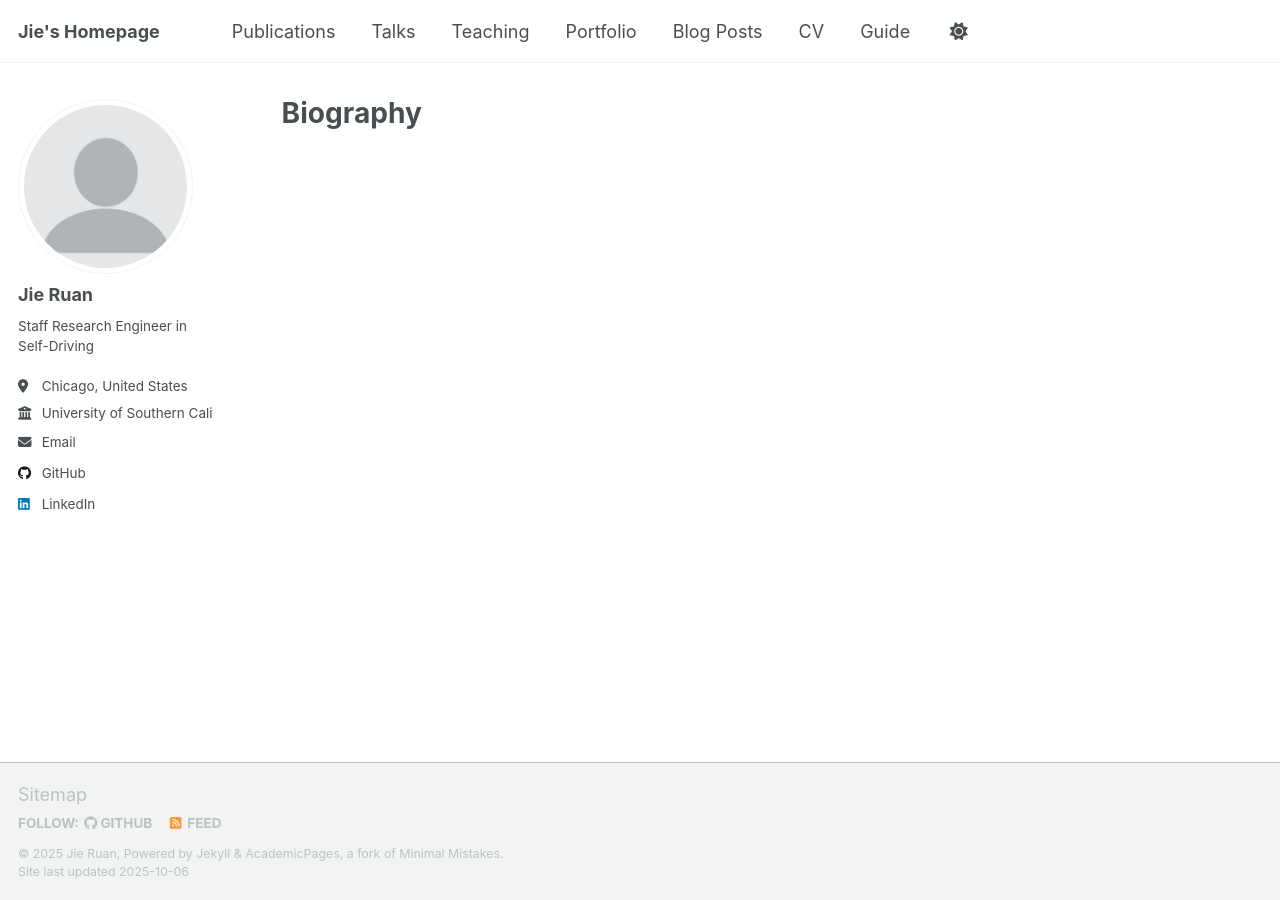
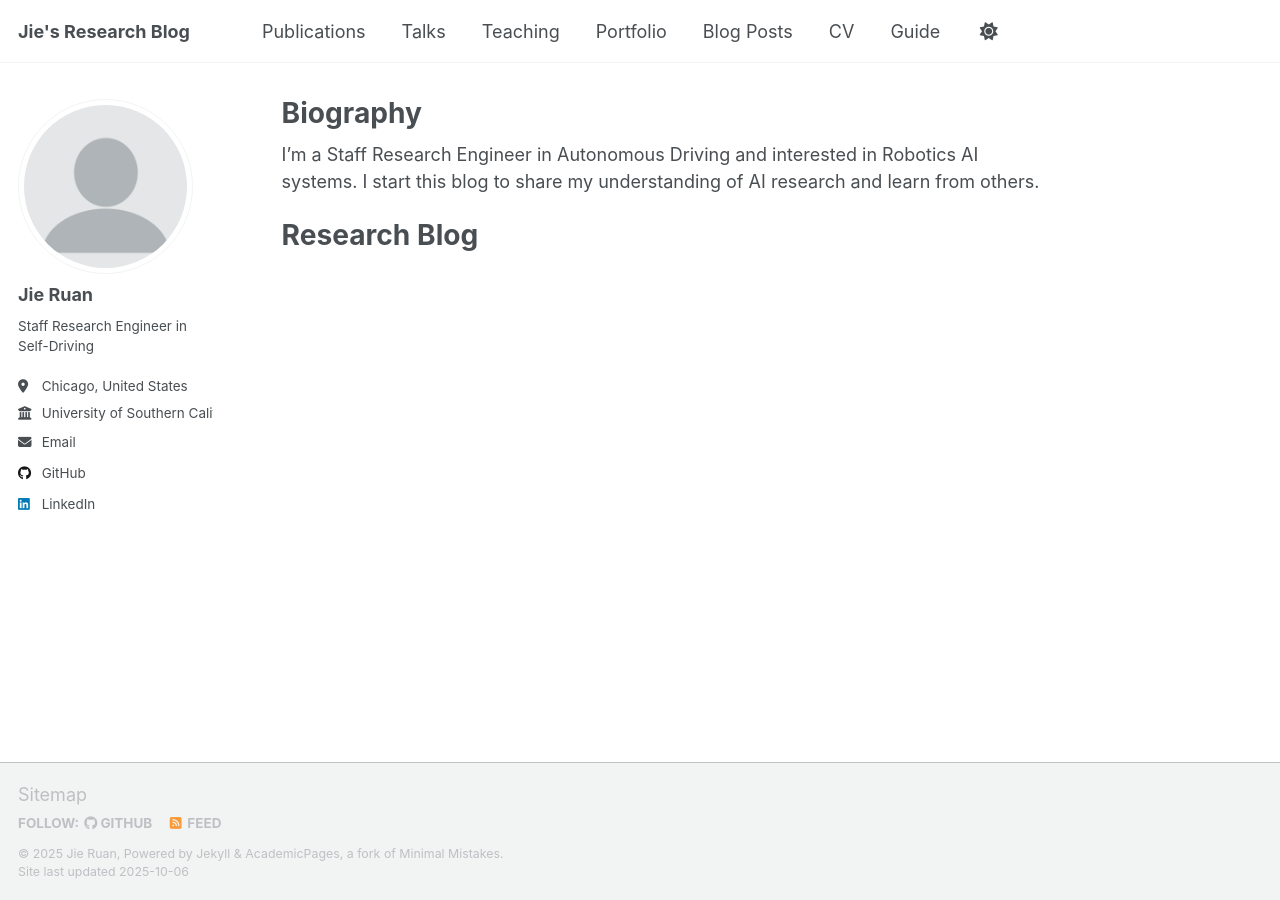
Before and after one commit to jieruan02-cn/jieruan.github.io, a Jekyll site: the page built from _pages/about.md, in a window 1280 px wide. Built offline with Jekyll 4.4.1, drawn with Linux system fonts in a browser that asks for light colours; a script that is not in the unit is left out.

Commit message:
Add research blog section.

```diff
--- a/_config.yml
+++ b/_config.yml
@@ -9,7 +9,7 @@
 # Basic Site Settings
 locale                   : "en-US"
 site_theme               : "default" # Currently available options are "default", "air"
-title                    : "Jie's Homepage"
+title                    : "Jie's Research Blog"
 title_separator          : "-"
 name                     : &name "Jie Ruan"
 description              : &description "Jie Ruan's Personal Website and Research Blog."   # Update this with a general description of your site, this is the default if not overridden by a page
@@ -63,7 +63,7 @@ author:
   keybase          : # Username
   instagram        : # Username
   lastfm           : # Username
-  linkedin         : "https://www.linkedin.com/in/jie-ruan-551182b5/" # Username
+  linkedin         : jie-ruan-551182b5 # Username
   mastodon         : # URL
   medium           : # URL
   pinterest        : # Username
--- a/_pages/about.md
+++ b/_pages/about.md
@@ -6,6 +6,11 @@ redirect_from:
   - /about/
   - /about.html
 ---
+
+I'm a Staff Research Engineer in Autonomous Driving and interested in Robotics AI systems. I start this blog to share my understanding of AI research and learn from others.
+
+Research Blog
+======
 
 <!-- This is the front page of a website that is powered by the [Academic Pages template](https://github.com/academicpages/academicpages.github.io) and hosted on GitHub pages. [GitHub pages](https://pages.github.com) is a free service in which websites are built and hosted from code and data stored in a GitHub repository, automatically updating when a new commit is made to the repository. This template was forked from the [Minimal Mistakes Jekyll Theme](https://mmistakes.github.io/minimal-mistakes/) created by Michael Rose, and then extended to support the kinds of content that academics have: publications, talks, teaching, a portfolio, blog posts, and a dynamically-generated CV. Incidentally, these same features make it a great template for anyone that needs to show off a professional template!
 
```
